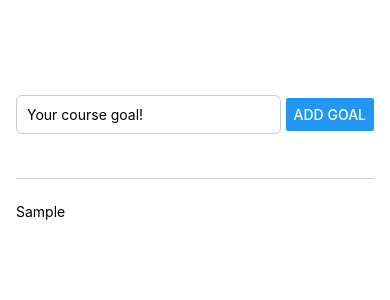
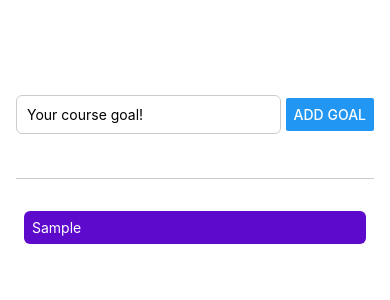
Before and after one commit to VadimKorobec/react-native-udemy, a React Native app: screen / in a window 390 px wide. Both pictures are taken after typing "Sample" into the empty fields and a click on the button "ADD GOAL". Shown: the top 300 px of the page. Built offline with nearby package versions, Linux system fonts and the light colour scheme.

Commit message:
add some code

```diff
--- a/App.js
+++ b/App.js
@@ -18,10 +18,11 @@ export default function App() {
   };
 
   const handleAddGoal = () => {
-    if (text.trim().length === 0) {
+    const goal = text.trim();
+    if (goal === "") {
       return Alert.alert("Please enter a valid value!");
     }
-    setGoals((prevState) => [...prevState, text]);
+    setGoals((prevState) => [...prevState, goal]);
     reset();
   };
 
@@ -43,7 +44,7 @@ export default function App() {
       <View style={styles.goalsContainer}>
         <FlatList
           data={goals}
-          renderItem={({ item }) => <Text>{item}</Text>}
+          renderItem={({ item }) => <Text style={styles.goalItem}>{item}</Text>}
           keyExtractor={(item, index) => index.toString()}
         />
       </View>
@@ -77,4 +78,11 @@ const styles = StyleSheet.create({
   goalsContainer: {
     flex: 5,
   },
+  goalItem: {
+    margin: 8,
+    padding: 8,
+    borderRadius: 6,
+    backgroundColor: "#5e0acc",
+    color: "white",
+  },
 });
```
